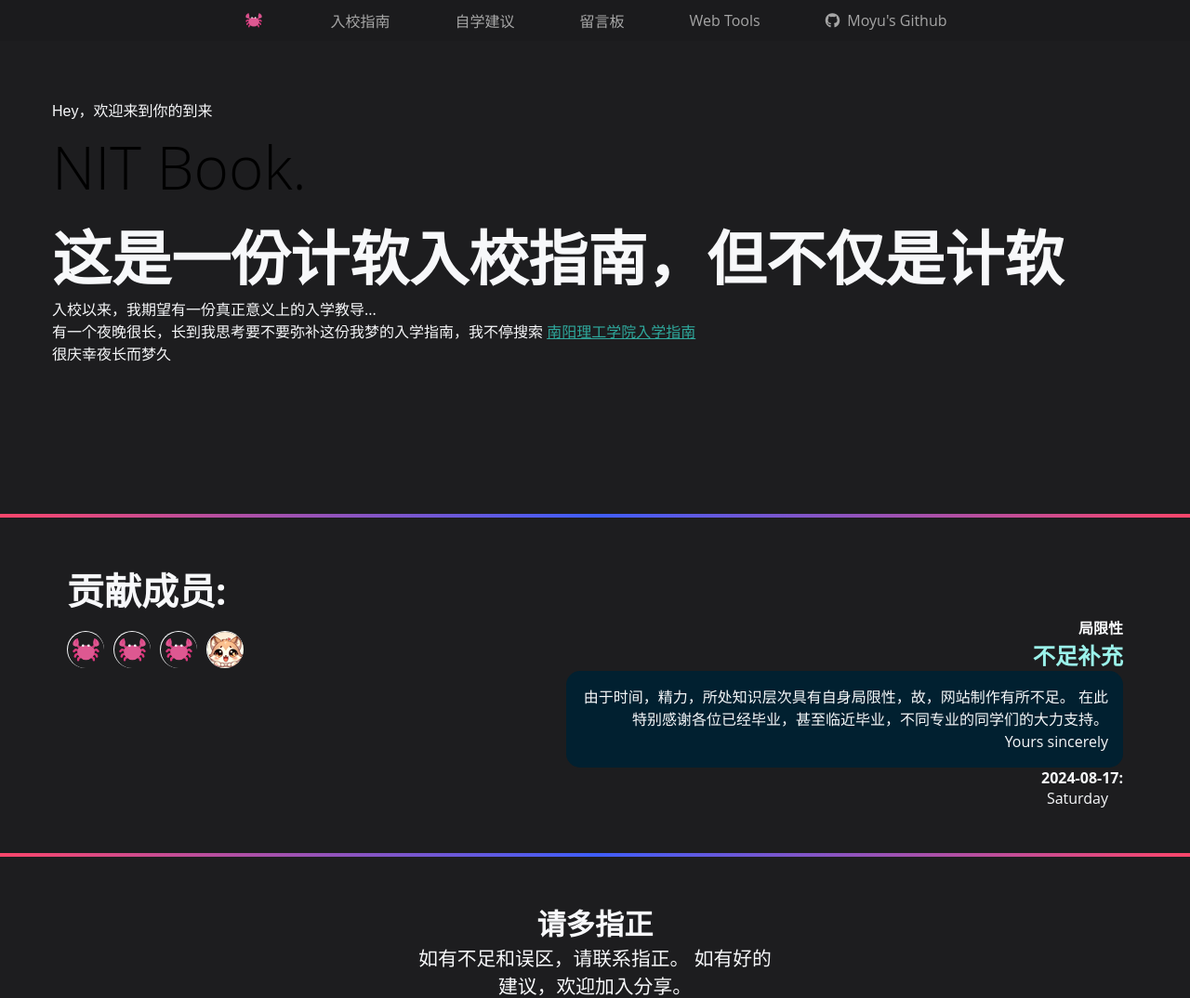
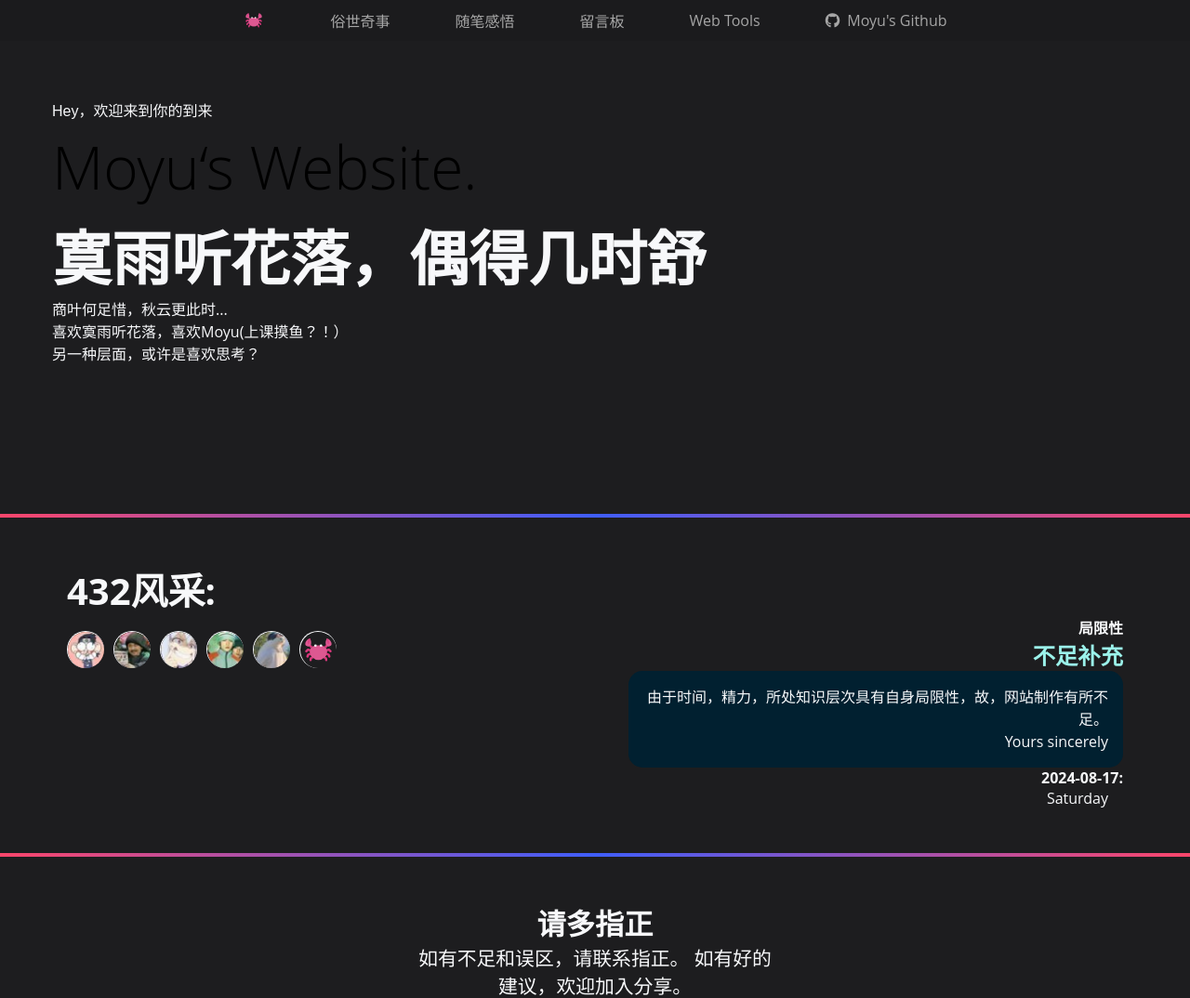
Before and after one commit to moyuhualuo/flask_project, a Flask app: page / in a window 1280 px wide. Shown: the top 1074 px of the page at 93% size. Run offline with Flask 3, Linux system fonts and the light colour scheme.

Commit message:
Demo change my web

```diff
--- a/app.py
+++ b/app.py
@@ -3,4 +3,4 @@ from web import create_app
 app = create_app()
 
 if __name__ == "__main__":
-    app.run(debug=True)
+    app.run()
--- a/web/__init__.py
+++ b/web/__init__.py
@@ -1,4 +1,4 @@
-from flask import Flask
+from flask import Flask, render_template
 from flask_sqlalchemy import SQLAlchemy
 from flask_login import LoginManager
 from flask_migrate import Migrate
@@ -10,7 +10,9 @@ login_manager.login_view = 'index_page'
 def create_app():
     app = Flask(__name__)
     app.config.from_object('config.Config')
-
+    @app.errorhandler(404)
+    def page_not_found(e):
+        return render_template('404.html'), 404
     db.init_app(app)
     login_manager.init_app(app)
 
--- a/web/routes.py
+++ b/web/routes.py
@@ -217,8 +217,3 @@ def settings():
         flash('Settings updated.')
         return redirect(url_for('web.index_page'))
     return render_template('settings.html')
-
-
-@bp.errorhandler(404)
-def page_not_found(e):
-    return render_template('404.html'), 404
--- a/web/templates/index.html
+++ b/web/templates/index.html
@@ -17,8 +17,8 @@
     <nav id="#topbar">
     <ul>
         <li><a href="{{ url_for('web.secret_page') }}"><img src="{{ url_for('static', filename='icon/icon.svg') }}" alt="Icon" style="width: 24px; height: 24px;"></a></li>
-        <li><a href="{{ url_for('web.life_page') }}">入校指南</a></li>
-        <li><a href="{{ url_for('web.self_learn_page') }}">自学建议</a></li>
+        <li><a href="{{ url_for('web.life_page') }}">俗世奇事</a></li>
+        <li><a href="{{ url_for('web.self_learn_page') }}">随笔感悟</a></li>
         <li><a href="{{ url_for('web.commit_page') }}">留言板</a></li>
         <li><a href="{{ url_for('web.tools_page') }}">Web Tools</a></li>
         <li><a href="https://github.com/moyuhualuo">
@@ -34,27 +34,26 @@
     {% block content %}
         <section id="intro">
       <p class="name">
-        Hey，欢迎来到你的到来 <span>NIT Book.</span>
+        Hey，欢迎来到你的到来 <span>Moyu‘s Website.</span>
       </p>
-      <h2>这是一份计软入校指南，但不仅是计软</h2>
-            <p>入校以来，我期望有一份真正意义上的入学教导...</p>
+      <h2>寞雨听花落，偶得几时舒</h2>
+            <p>商叶何足惜，秋云更此时...</p>
       <p>
-        有一个夜晚很长，长到我思考要不要弥补这份我梦的入学指南，我不停搜索
-        <a href="https://www.bing.com/search?q=南阳理工学院入学指南">南阳理工学院入学指南</a>
+        喜欢寞雨听花落，喜欢Moyu(上课摸鱼？！）
       </p>
-        <p>很庆幸夜长而梦久</p>
+        <p>另一种层面，或许是喜欢思考？</p>
     </section>
 
     <div class="diving-line"></div>
     <div class="projects-div">
     <section id="projects">
-    <h2>贡献成员:</h2>
+    <h2>432风采:</h2>
     <article>
       <div class="text">
         <h4>局限性</h4>
         <h3>不足补充</h3>
         <p class="blackbox">
-         由于时间，精力，所处知识层次具有自身局限性，故，网站制作有所不足。 在此特别感谢各位已经毕业，甚至临近毕业，不同专业的同学们的大力支持。<br />Yours sincerely
+         由于时间，精力，所处知识层次具有自身局限性，故，网站制作有所不足。 <br />Yours sincerely
         </p>
 
         <h4>2024-08-17:</h4>
@@ -64,10 +63,12 @@
         </ul>
       </div>
        <div class="user-icons">
-           <img src="{{ url_for('static', filename='icon/icon.svg') }}" alt="Icon" title="Moyu" class="user-img">
-           <img src="{{ url_for('static', filename='icon/icon.svg') }}" alt="Icon" class="user-img">
-           <img src="{{ url_for('static', filename='icon/icon.svg') }}" alt="Icon" class="user-img">
-           <img src="{{ url_for('static', filename='img/demo.png') }}" alt="img" title="zl" class="user-img">
+           <img src="{{ url_for('static', filename='img/wyh.jpg') }}" alt="img" title="wyh" class="user-img">
+           <img src="{{ url_for('static', filename='img/lps.jpg') }}" alt="img" title="lps" class="user-img">
+           <img src="{{ url_for('static', filename='img/stz.jpg') }}" alt="img" title="stz" class="user-img">
+           <img src="{{ url_for('static', filename='img/gwc.jpg') }}" alt="img" title="gwc" class="user-img">
+           <img src="{{ url_for('static', filename='img/zl.jpg') }}" alt="img" title="zl" class="user-img">
+           <img src="{{ url_for('static', filename='icon/icon.svg') }}" alt="img" title="lpf" class="user-img">
     <!-- 更多图标 -->
     </div>
       </article>
```
Also changed, not shown: img.zip.py (+5 -3 lines), data.db, web/static/img/gwc.jpg (added), web/static/img/lps.jpg (added), web/static/img/stz.jpg (added), web/static/img/wyh.jpg (added), web/static/img/zl.jpg (added), 1 other file.
